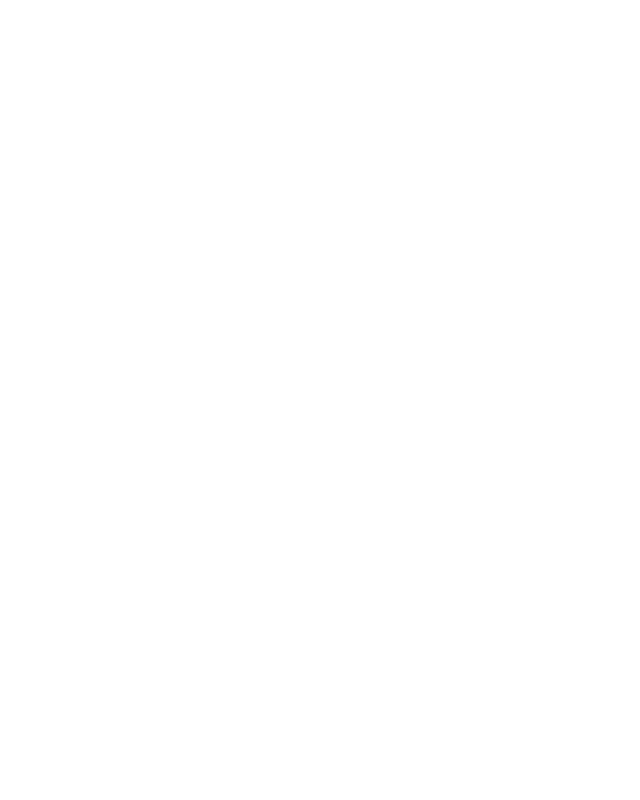
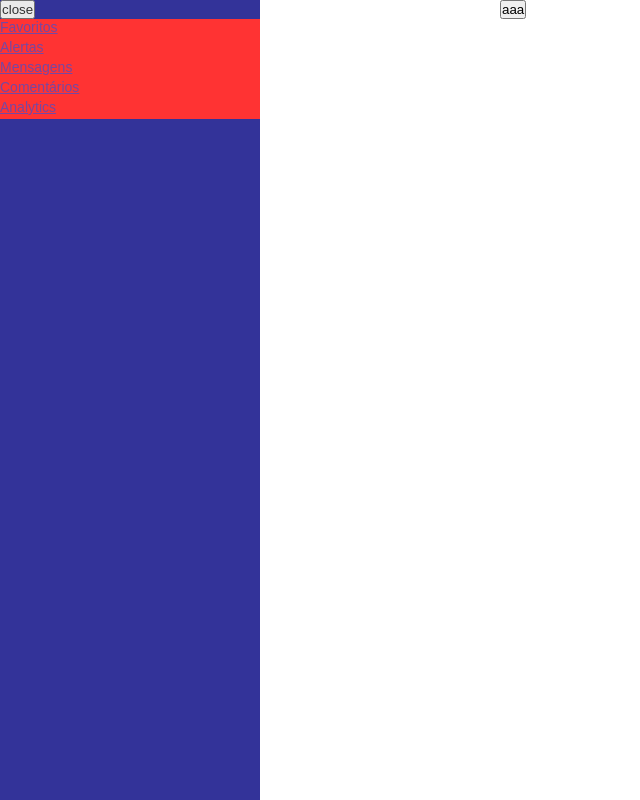
Before and after one commit to daniudo557/my-ecommerce-dashboard, a React (Create React App) app: page / in a window 1280 px wide. Shown: the whole page, without its empty margins (0-640 px from the left). Built offline with nearby package versions, Linux system fonts and the light colour scheme.

Commit message:
Create simple sidebar

```diff
--- a/package.json
+++ b/package.json
@@ -7,6 +7,7 @@
     "@testing-library/react": "^9.3.2",
     "@testing-library/user-event": "^7.1.2",
     "react": "^16.13.1",
+    "react-burger-menu": "^2.6.13",
     "react-dom": "^16.13.1",
     "react-scripts": "3.4.1",
     "styled-components": "^5.1.0"
--- a/src/App.js
+++ b/src/App.js
@@ -1,12 +1,15 @@
 import React from 'react'
 import GlobalStyle from './styles/global'
 import { Container } from './styles'
+import Layout from './components/layout'
 
-function App() {
+function App () {
   return (
-    <Container>
-      <GlobalStyle />
-    </Container>
+    <Layout>
+      <Container>
+        <GlobalStyle />
+      </Container>
+    </Layout>
   )
 }
 
--- /dev/null
+++ b/src/components/layout/index.js
@@ -0,0 +1,41 @@
+import React, { useState } from 'react'
+import Sidebar from '../sidebar'
+
+const Layout = ({ children }) => {
+  const [sidebarOpen, setSidebarOpen] = useState(true)
+
+  const renderSideBarItems = (itemsArray) => {
+    return (
+      itemsArray.map((item, index) => {
+        return (
+          <div key={index} style={{ backgroundColor: 'red', height: 20, alignSelf: 'center' }}>
+            <a key='0' href=''><i className='fa fa-fw fa-star-o' />
+              <span>{item}</span>
+            </a>
+          </div>
+        )
+      }))
+  }
+  const sideBarMenu = () => {
+    const itemsArray = ['Favoritos', 'Alertas', 'Mensagens', 'Comentários', 'Analytics']
+
+    return (
+      <Sidebar
+        toggleSidebar={() => setSidebarOpen(!sidebarOpen)}
+        isOpen={sidebarOpen}
+      >
+
+        {renderSideBarItems(itemsArray)}
+      </Sidebar>
+    )
+  }
+  return (
+    <>
+      {sideBarMenu()}
+      <button style={{ marginLeft: 500 }} onClick={() => setSidebarOpen(!sidebarOpen)}> aaa</button>
+      <p>{children}</p>
+    </>
+  )
+}
+
+export default Layout
--- /dev/null
+++ b/src/components/sidebar/index.js
@@ -0,0 +1,25 @@
+import React from 'react'
+import { BigSidebar, LittleSidebar } from './styles'
+
+const Sidebar = ({ children, isOpen, toggleSidebar }) => {
+  const renderContent = () => {
+    return (
+      <>
+        <button
+          onClick={() => toggleSidebar(!isOpen)}
+        >
+        close
+        </button>
+        <div>{children}</div>
+      </>
+    )
+  }
+  return (
+    isOpen
+      ? <BigSidebar>{renderContent()}</BigSidebar>
+      : <LittleSidebar>{renderContent()}</LittleSidebar>
+
+  )
+}
+
+export default Sidebar
--- /dev/null
+++ b/src/components/sidebar/styles.js
@@ -0,0 +1,32 @@
+import styled from 'styled-components'
+
+export const BigSidebar = styled.div`
+  height: 100%;
+  background-color: navy;
+  opacity: 0.8;
+  color: white;
+  width: 260px;
+  position: fixed;
+  z-index: 200;
+
+  @media screen and (max-width: 812px) {
+    background-color:red;
+    width: 100%;
+  }
+`
+
+export const LittleSidebar = styled.div`
+  height: 100%;
+  padding-left: 20px;
+  background-color: navy;
+  opacity: 0.8;
+  color: black;
+  width: 60px;
+  position: fixed;
+  z-index: 200;
+
+  @media screen and (max-width: 812px) {
+    background-color:green;
+    width: 30vh;
+  }
+`
```
Also changed, not shown: src/components/layout/styles.js (added), 1 other file (tests, documents, lock files or other folders).
